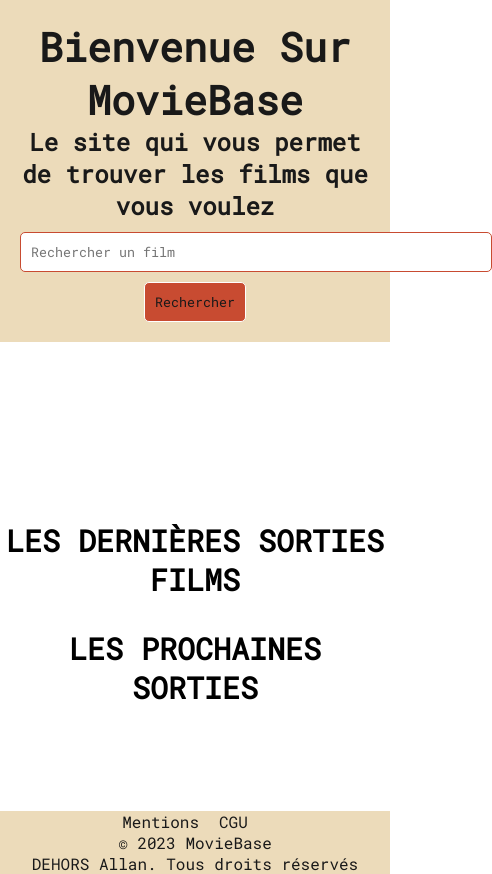
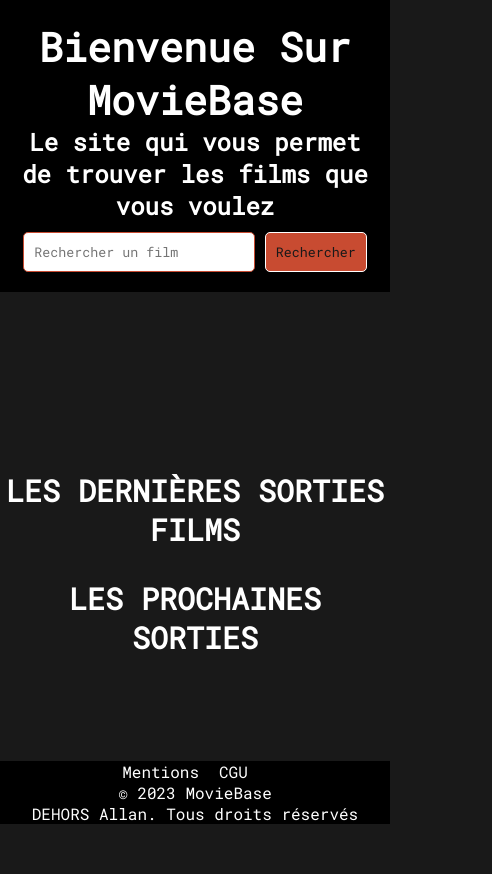
Before and after one commit to AllanDHS/Movie, a website: page index.html in a window 390 px wide. Shown: the whole page, 492 px wide, since content can reach past the window. After the commit the page ends 844 px from the top, so only its background shows below. Drawn offline with nearby package versions, Linux system fonts and the light colour scheme; no server answers.

Commit message:
ResponsiveOK

```diff
--- a/assets/css/style.css
+++ b/assets/css/style.css
@@ -8,10 +8,10 @@
 }
 
 header{
-    background-color: #ECDBBA;
+    background-color: #000000;
     padding: 20px;
     text-align: center;
-    color: #191919;
+    color: #FFF;
 }
 
 header h1{
@@ -37,6 +37,11 @@ header .search button{
     cursor: pointer;
 }
 
+body{
+    background-color: #191919;
+    color: #FFF;
+}
+
 .vide{
     height: 20vh;
 }
@@ -45,7 +50,7 @@ header .search button{
 /* content */
 
 a{
-    color: #191919;
+    color: #FFF;
 }
 
 .new h2{
@@ -127,9 +132,9 @@ a{
 /* footer */
 
 footer{
-    background-color: #ECDBBA;
+    background-color: #000000;
     text-align: center;
-    color: #191919;
+    color: #FFF;
 }
 
 footer ul{
@@ -141,3 +146,26 @@ footer ul{
 footer ul li{
     margin-right:20px;
 }
+
+@media  screen and (max-width:390px) {
+    header .search input{
+        width: 60%;
+    }
+
+    .new .lastMovie{
+        width: 100%;
+        display: flex;
+        flex-direction: row;
+        justify-content: space-around;
+        flex-wrap: wrap;
+        text-align: center;
+    }
+
+    .movie{
+        width: 100%;
+    }
+
+    .new{
+        width: 390px;
+    }
+}
```
